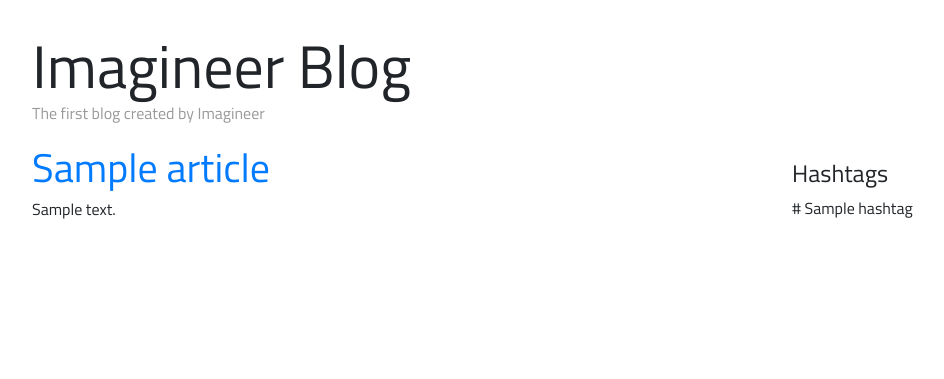
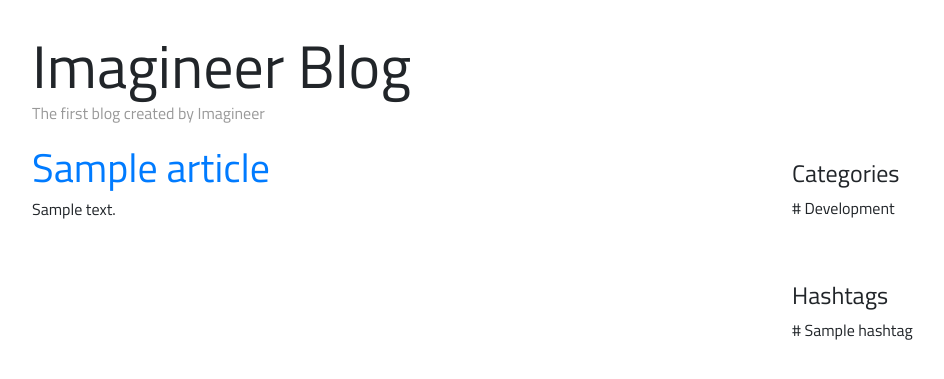
Before and after one commit to cmdlhz/study_for_ver2, a Django app: page / in a window 1280 px wide. Shown: the part 44-423 px from the top of the page, without its empty margins (53-997 px from the left). Run offline with Django 3.2, Linux system fonts and the light colour scheme; tables that the repository leaves empty hold one stand-in row (values such as "Sample post"); some libraries are stand-ins or nearby versions.

Commit message:
[2-3] Week 3 Blog Categories (Part 1 of 2)

```diff
--- a/backend/imagineer_django/week3/blog/views.py
+++ b/backend/imagineer_django/week3/blog/views.py
@@ -5,9 +5,16 @@ from .models import Article, Comment, HashTag
 def index(request):
   article_list = Article.objects.all()
   hashtag_list = HashTag.objects.all()
+
+  category_list = set([
+    article.get_category_display()
+    for article in article_list
+  ])
+
   ctx = {
     'article_list' : article_list,
     'hashtag_list' : hashtag_list,
+    'category_list': category_list
   }
   return render(request, 'index.html', ctx)
 
--- a/backend/imagineer_django/week3/templates/index.html
+++ b/backend/imagineer_django/week3/templates/index.html
@@ -20,6 +20,14 @@
     </div>
     <div class="col-sm-3 col-sm-offset-1 blog-sidebar">
       <div class="sidebar-module">
+        <h4>Categories</h4>
+        <ol class="list-unstyled">
+          {% for category in category_list %}
+            <li># {{category}}</li>
+          {% endfor %}
+        </ol>
+      </div>
+      <div class="sidebar-module">
         <h4>Hashtags</h4>
         <ol class="list-unstyled">
           {% for hashtag in hashtag_list %}
```
